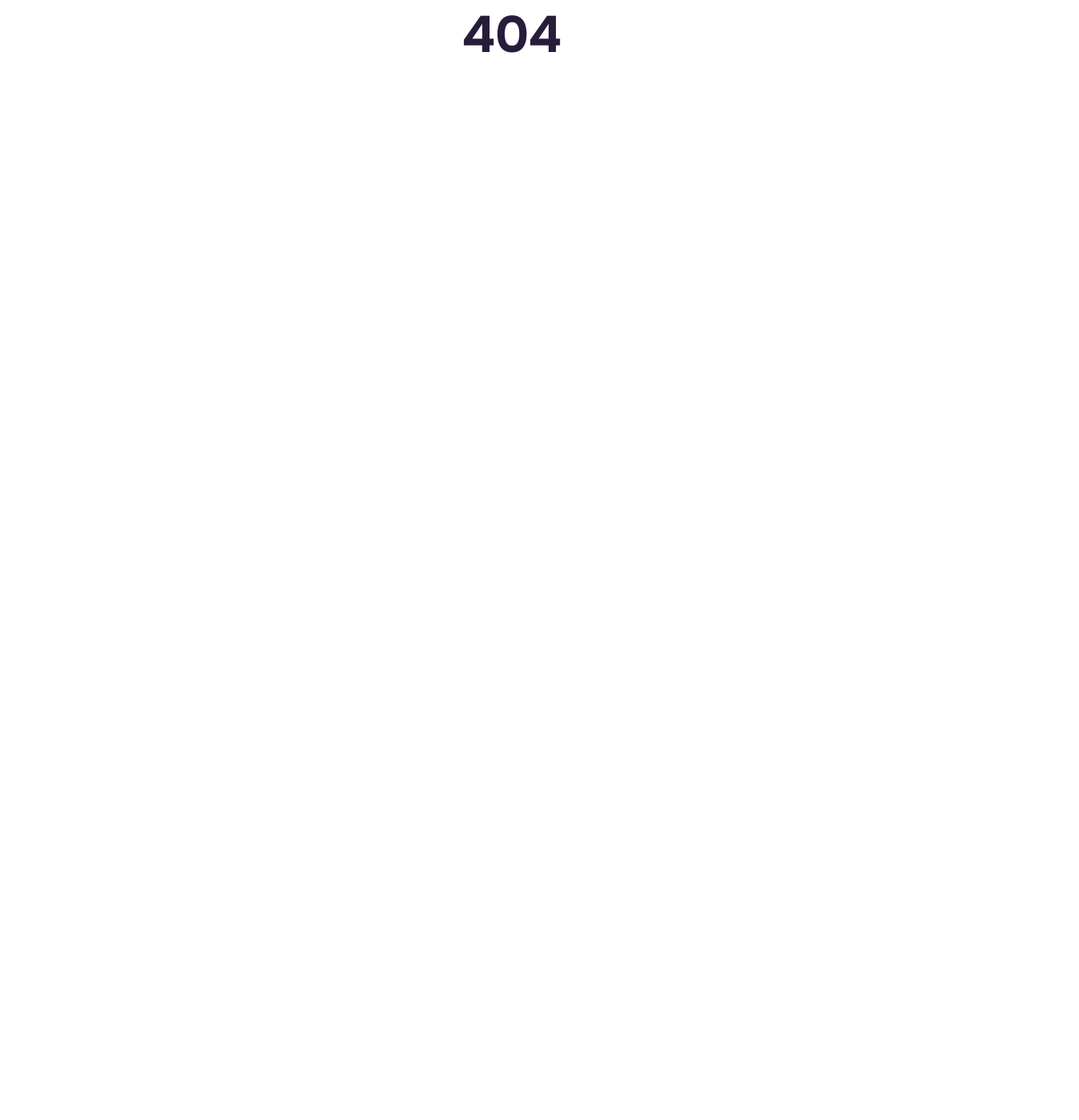
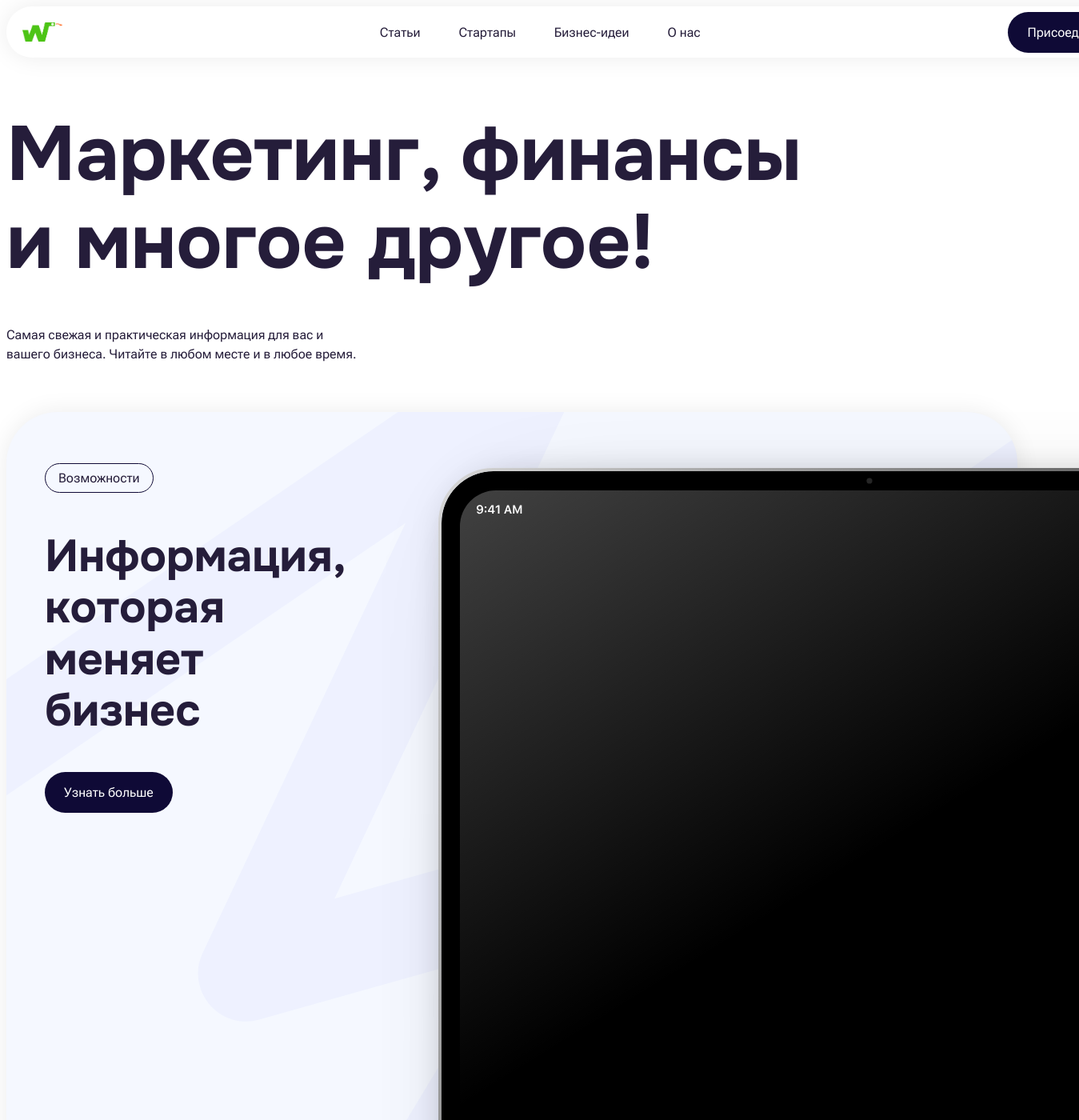
Before and after one commit to iamboisov/wissly, a React (Vite) app: page /articles in a window 1280 px wide. Shown: the top 1400 px of the page at 80% size, 1349 px wide, since content can reach past the window. Built offline with nearby package versions, Linux system fonts and the light colour scheme.

Commit message:
added 2nd section to articles

```diff
--- /dev/null
+++ b/src/About.jsx
@@ -0,0 +1,10 @@
+import Navigation from './Components/Navigation'
+import Button from './Components/Button'
+
+export default function About() {
+    return (
+        <>
+        <Navigation />
+        </>
+    )
+}
--- a/src/App.css
+++ b/src/App.css
@@ -1,5 +1,8 @@
 @import './Colors';
 @import './Typography';
+@import './Home';
+@import './Articles';
+
 
 #root {
   max-width: 1440px;
--- a/src/App.jsx
+++ b/src/App.jsx
@@ -1,6 +1,10 @@
 import { BrowserRouter, Routes, Route } from "react-router-dom";
 import './App.css'
 import Home from './Home'
+import Articles from './Articles'
+import Startups from './Startups'
+import Business from './Business'
+import About from './About'
 import Error from './Error'
 
 
@@ -10,6 +14,10 @@ function App() {
     <BrowserRouter>
       <Routes>
         <Route path="/" element={<Home />} />
+        <Route path="/articles" element={<Articles />} />
+        <Route path="/startups" element={<Startups />} />
+        <Route path="/ideas" element={<Business />} />
+        <Route path="/about" element={<About />} />
         <Route path="*" element={<Error />} />
       </Routes>
     </BrowserRouter>
--- /dev/null
+++ b/src/Articles.css
@@ -0,0 +1,66 @@
+.divider {
+    margin-bottom: 120px;
+    width: 100%;
+    height: 10px;
+}
+
+.articles-header {
+    width: 100%;
+    display: flex;
+    flex-direction: column;
+    align-items: flex-start;
+    text-align: start;
+}
+
+.articles-header-content {
+    max-width: 1000px;
+    display: flex;
+    flex-direction: column;
+    align-items: flex-start;
+}
+
+.articles-header-content > h1 {
+    font-size: 96px;
+}
+
+.articles-header-text {
+    max-width: 450px;
+    line-height: 1.5;
+    margin: 48px 0 60px;
+
+}
+
+
+/* ------ */
+
+.articles-card-1 {
+    width: 100%;
+    height: 960px;
+    display: flex;
+    flex-direction: row;
+    align-items: flex-start;
+    justify-content: space-between;
+    background-color: #F5F8FF;
+    border-radius: 64px;
+    background-image: url('./assets/main-z-line.svg');
+    background-size: contain;
+    margin-bottom: 60px;
+    box-shadow: 0px 0px 30px rgba(0, 0, 0, 0.08);
+}
+
+.articles-card-1-text {
+    text-align: start;
+    padding: 48px;
+}
+
+.articles-card-1-text > p {
+    width: fit-content;
+    padding: 8px 16px;
+    margin-bottom: 48px;
+    border-radius: 32px;
+    border: 1px solid var(--main-primary-100)
+}
+
+.articles-card-1-text > h2 {
+    margin-bottom: 60px;
+}
--- /dev/null
+++ b/src/Articles.jsx
@@ -0,0 +1,34 @@
+import Navigation from './Components/Navigation'
+import Button from './Components/Button'
+import ipadCard from './assets/ipad.svg'
+
+export default function Articles() {
+    return (
+        <>
+        <Navigation />
+
+        <div className="divider"></div>
+        <div className="articles-header">
+            <div className="articles-header-content">
+                <h1>Маркетинг, финансы и многое другое!</h1>
+                <p className='articles-header-text'>Самая свежая и практическая информация для вас и вашего бизнеса. Читайте в любом месте и в любое время. </p>
+            </div>
+        </div>
+
+
+        {/* Card */}
+        <div className="articles-card-1">
+            <div className="articles-card-1-text">
+                <p>Возможности</p>
+                <h2>Информация, которая меняет бизнес</h2>
+                <Button title="Узнать больше" style="dark"/>
+            </div>
+
+            <div className="articles-card-1-img">
+                <img src={ipadCard} alt="" />
+            </div>
+        </div>
+
+        </>
+    )
+}
--- /dev/null
+++ b/src/Business.jsx
@@ -0,0 +1,10 @@
+import Navigation from './Components/Navigation'
+import Button from './Components/Button'
+
+export default function Business() {
+    return (
+        <>
+        <Navigation />
+        </>
+    )
+}
--- a/src/Components/Navigation.jsx
+++ b/src/Components/Navigation.jsx
@@ -16,7 +16,7 @@ export default function Navigation() {
     }
 
     return <div className='Navbar'>
-    <div className='Logo' onMouseOver={handleMouseOver} onMouseLeave={handleMouserLeave}><img src={imageSrc} alt="" /></div>
+    <a className='Logo' href='/' onMouseOver={handleMouseOver} onMouseLeave={handleMouserLeave}><img src={imageSrc} alt="" /></a>
     <div className="Links">
         <a href="/articles">Статьи</a>
         <a href="/startups">Стартапы</a>
--- /dev/null
+++ b/src/Startups.jsx
@@ -0,0 +1,10 @@
+import Navigation from './Components/Navigation'
+import Button from './Components/Button'
+
+export default function Startups() {
+    return (
+        <>
+        <Navigation />
+        </>
+    )
+}
```
Also changed, not shown: src/assets/ipad.svg (added).
